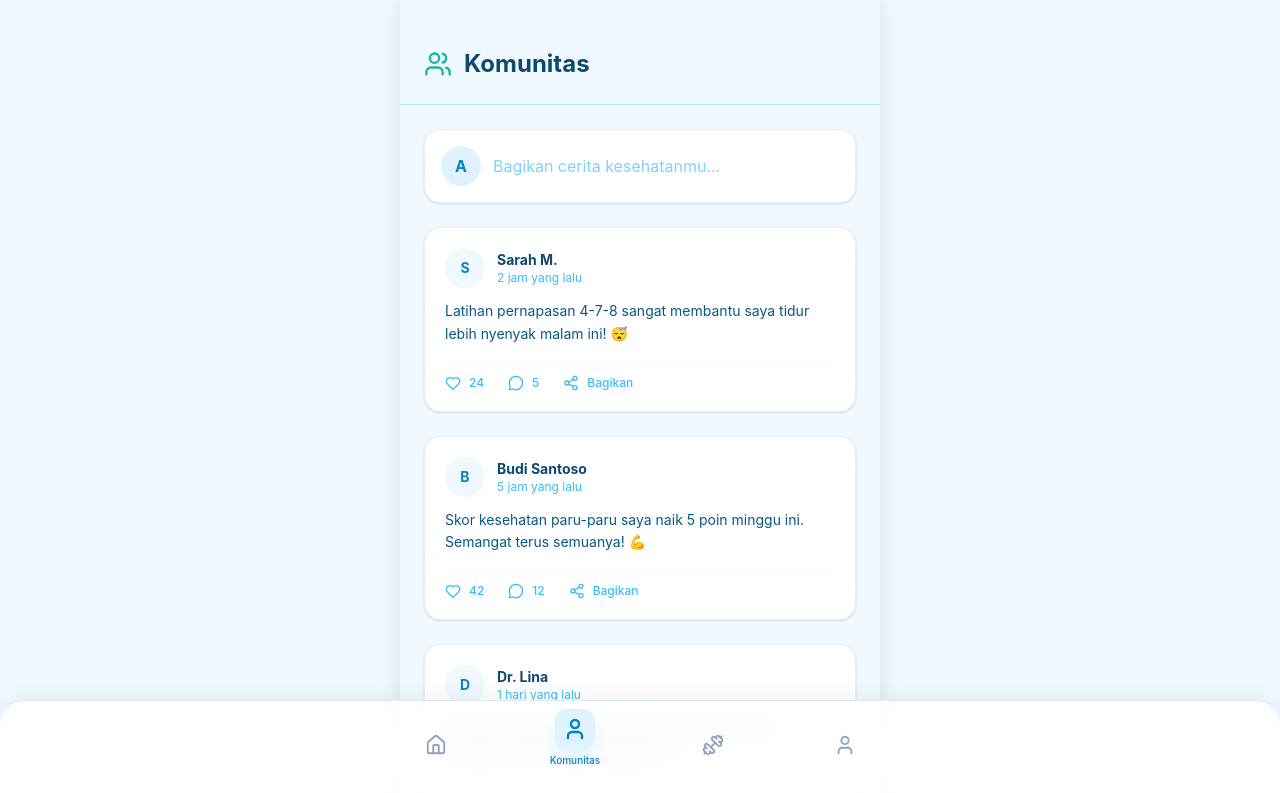
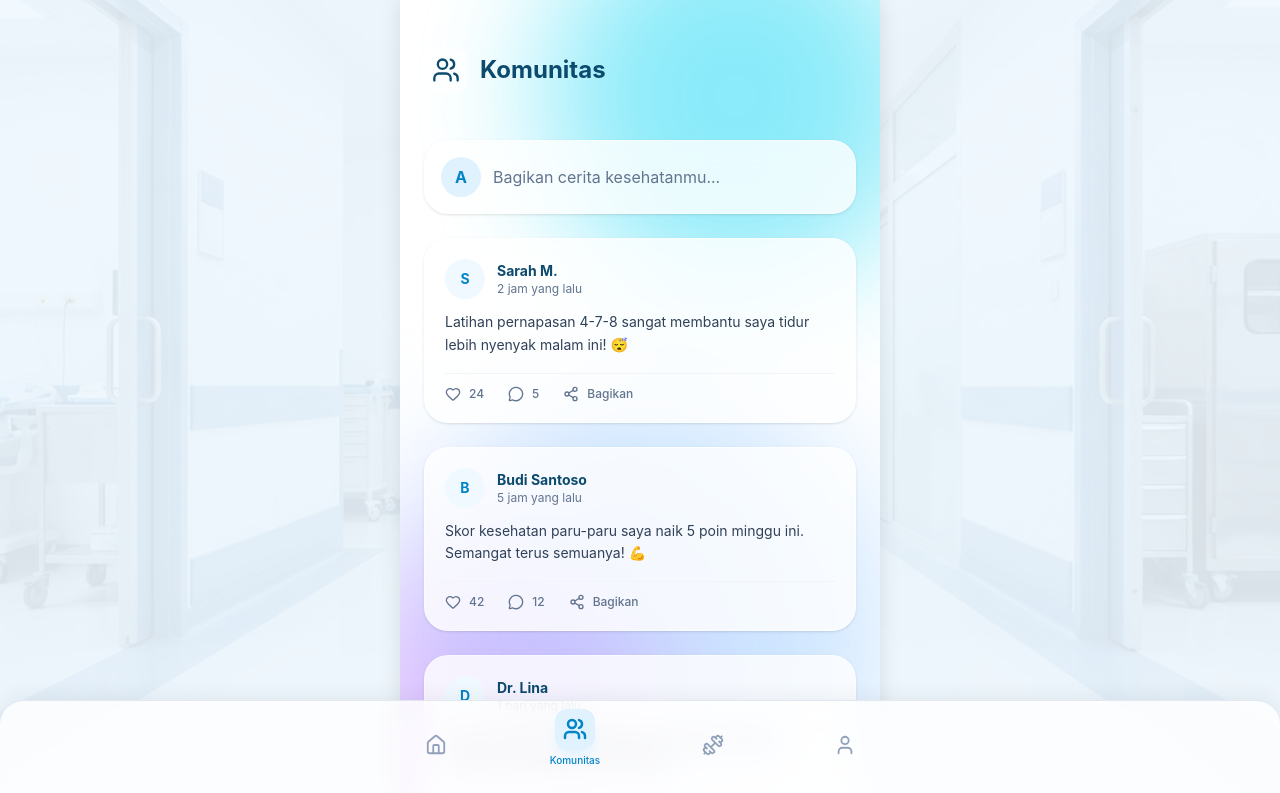
Before and after one commit to primeell/RAHHHHHHH, a React (Vite) app in the folder respiscan-app/: page /community in a window 1280 px wide. Shown: the top 793 px of the page. Built offline with nearby package versions, Linux system fonts and the light colour scheme.

Commit message:
background community

```diff
--- a/respiscan-app/src/components/BottomNav.jsx
+++ b/respiscan-app/src/components/BottomNav.jsx
@@ -1,5 +1,5 @@
 import React from 'react';
-import { Home, Activity, Dumbbell, User } from 'lucide-react';
+import { Home, Activity, Dumbbell, User, Users } from 'lucide-react';
 import { useNavigate, useLocation } from 'react-router-dom';
 
 import { useTheme } from '../context/ThemeContext';
@@ -11,7 +11,7 @@ const BottomNav = () => {
 
     const navItems = [
         { icon: Home, label: 'Beranda', path: '/dashboard' },
-        { icon: User, label: 'Komunitas', path: '/community' }, // Replaced Activity/Pindai
+        { icon: Users, label: 'Komunitas', path: '/community' }, // Replaced Activity/Pindai
         { icon: Dumbbell, label: 'Latihan', path: '/exercise' },
         { icon: User, label: 'Profil', path: '/profile' },
     ];
--- a/respiscan-app/src/pages/Community.jsx
+++ b/respiscan-app/src/pages/Community.jsx
@@ -34,58 +34,72 @@ const Community = () => {
     ];
 
     return (
-        <div className={`min-h-screen pb-24 transition-colors duration-300 ${isDarkMode ? 'bg-slate-900 text-white' : 'bg-hospital-blue-50 text-hospital-blue-900'}`}>
+        <div className="min-h-screen relative pb-24 overflow-hidden font-sans">
+            {/* Background */}
+            <div
+                className="fixed inset-0 w-full h-full -z-20 bg-cover bg-center bg-no-repeat"
+                style={{ backgroundImage: "url('/hospital-bg.png')" }}
+            />
+            <div className={`fixed inset-0 w-full h-full -z-10 ${isDarkMode ? 'bg-hospital-blue-900/90' : 'bg-hospital-blue-50/90 transition-colors duration-300'}`} />
+
+            {/* Ambient Decorations */}
+            <div className={`absolute top-[-10%] right-[-10%] w-96 h-96 rounded-full blur-3xl opacity-20 animate-pulse pointer-events-none transition-colors duration-700 ${isDarkMode ? 'bg-blue-600' : 'bg-cyan-400'}`}></div>
+            <div className={`absolute bottom-[10%] left-[-10%] w-80 h-80 rounded-full blur-3xl opacity-20 animate-pulse pointer-events-none transition-colors duration-700 delay-1000 ${isDarkMode ? 'bg-purple-600' : 'bg-fuchsia-400'}`}></div>
+            <div className={`absolute top-[40%] left-[50%] transform -translate-x-1/2 w-[500px] h-[500px] rounded-full blur-3xl opacity-10 animate-pulse pointer-events-none transition-colors duration-700 delay-500 ${isDarkMode ? 'bg-indigo-600' : 'bg-blue-300'}`}></div>
+
             {/* Header */}
-            <div className={`p-6 pt-12 sticky top-0 z-10 backdrop-blur-md border-b ${isDarkMode ? 'bg-slate-900/80 border-slate-800' : 'bg-hospital-blue-50/80 border-hospital-blue-200'}`}>
+            <div className="px-6 pt-12 pb-6 sticky top-0 z-10">
                 <div className="flex items-center gap-3">
-                    <Users size={28} className={isDarkMode ? 'text-blue-400' : 'text-medical-teal-500'} />
-                    <h1 className="text-2xl font-bold font-display">Komunitas</h1>
+                    <div className={`p-2 rounded-xl backdrop-blur-md ${isDarkMode ? 'bg-slate-800/50' : 'bg-white/50'}`}>
+                        <Users size={28} className={isDarkMode ? 'text-blue-400' : 'text-medical-teal-600'} />
+                    </div>
+                    <h1 className={`text-2xl font-bold font-display ${isDarkMode ? 'text-white' : 'text-hospital-blue-900'}`}>Komunitas</h1>
                 </div>
             </div>
 
             {/* Content */}
             <div className="p-6 space-y-6">
                 {/* Create Post Input */}
-                <div className={`p-4 rounded-2xl shadow-sm ${isDarkMode ? 'bg-slate-800 border border-slate-700' : 'bg-white border border-hospital-blue-100'}`}>
+                <div className={`p-4 rounded-3xl shadow-sm border backdrop-blur-xl ${isDarkMode ? 'bg-slate-800/80 border-slate-700/50' : 'bg-white/80 border-white/50'}`}>
                     <div className="flex gap-3">
-                        <div className={`w-10 h-10 rounded-full flex items-center justify-center ${isDarkMode ? 'bg-blue-900 text-blue-300' : 'bg-hospital-blue-100 text-hospital-blue-600'}`}>
+                        <div className={`w-10 h-10 rounded-full flex items-center justify-center ${isDarkMode ? 'bg-blue-900/50 text-blue-300' : 'bg-hospital-blue-100 text-hospital-blue-600'}`}>
                             <span className="font-bold">A</span>
                         </div>
                         <input
                             type="text"
                             placeholder="Bagikan cerita kesehatanmu..."
-                            className={`flex-1 bg-transparent outline-none ${isDarkMode ? 'placeholder-slate-500 text-white' : 'placeholder-hospital-blue-300 text-hospital-blue-900'}`}
+                            className={`flex-1 bg-transparent outline-none ${isDarkMode ? 'placeholder-slate-400 text-white' : 'placeholder-slate-500 text-hospital-blue-900'}`}
                         />
                     </div>
                 </div>
 
                 {/* Feed */}
                 {posts.map(post => (
-                    <div key={post.id} className={`p-5 rounded-2xl shadow-sm border ${isDarkMode ? 'bg-slate-800 border-slate-700' : 'bg-white border-hospital-blue-100'}`}>
+                    <div key={post.id} className={`p-5 rounded-3xl shadow-sm border backdrop-blur-xl ${isDarkMode ? 'bg-slate-800/80 border-slate-700/50' : 'bg-white/80 border-white/50'}`}>
                         <div className="flex items-center justify-between mb-3">
                             <div className="flex items-center gap-3">
                                 <div className={`w-10 h-10 rounded-full flex items-center justify-center font-bold text-sm ${isDarkMode ? 'bg-slate-700 text-slate-300' : 'bg-hospital-blue-50 text-hospital-blue-600'}`}>
                                     {post.user.charAt(0)}
                                 </div>
                                 <div>
-                                    <h3 className="font-bold text-sm">{post.user}</h3>
-                                    <p className={`text-xs ${isDarkMode ? 'text-slate-500' : 'text-hospital-blue-400'}`}>{post.time}</p>
+                                    <h3 className={`font-bold text-sm ${isDarkMode ? 'text-white' : 'text-hospital-blue-900'}`}>{post.user}</h3>
+                                    <p className={`text-xs ${isDarkMode ? 'text-slate-400' : 'text-slate-500'}`}>{post.time}</p>
                                 </div>
                             </div>
                         </div>
 
-                        <p className={`mb-4 text-sm leading-relaxed ${isDarkMode ? 'text-slate-300' : 'text-hospital-blue-800'}`}>
+                        <p className={`mb-4 text-sm leading-relaxed ${isDarkMode ? 'text-slate-300' : 'text-slate-700'}`}>
                             {post.content}
                         </p>
 
-                        <div className={`flex items-center gap-6 pt-3 border-t ${isDarkMode ? 'border-slate-700' : 'border-hospital-blue-50'}`}>
-                            <button className={`flex items-center gap-2 text-xs font-medium transition-colors ${isDarkMode ? 'text-slate-400 hover:text-red-400' : 'text-hospital-blue-400 hover:text-red-500'}`}>
+                        <div className={`flex items-center gap-6 pt-3 border-t ${isDarkMode ? 'border-slate-700/50' : 'border-slate-100'}`}>
+                            <button className={`flex items-center gap-2 text-xs font-medium transition-colors ${isDarkMode ? 'text-slate-400 hover:text-red-400' : 'text-slate-500 hover:text-red-500'}`}>
                                 <Heart size={16} /> {post.likes}
                             </button>
-                            <button className={`flex items-center gap-2 text-xs font-medium transition-colors ${isDarkMode ? 'text-slate-400 hover:text-blue-400' : 'text-hospital-blue-400 hover:text-medical-teal-500'}`}>
+                            <button className={`flex items-center gap-2 text-xs font-medium transition-colors ${isDarkMode ? 'text-slate-400 hover:text-blue-400' : 'text-slate-500 hover:text-medical-teal-500'}`}>
                                 <MessageCircle size={16} /> {post.comments}
                             </button>
-                            <button className={`flex items-center gap-2 text-xs font-medium transition-colors ${isDarkMode ? 'text-slate-400 hover:text-green-400' : 'text-hospital-blue-400 hover:text-green-500'}`}>
+                            <button className={`flex items-center gap-2 text-xs font-medium transition-colors ${isDarkMode ? 'text-slate-400 hover:text-green-400' : 'text-slate-500 hover:text-green-500'}`}>
                                 <Share2 size={16} /> Bagikan
                             </button>
                         </div>
--- a/respiscan-app/src/pages/Dashboard.jsx
+++ b/respiscan-app/src/pages/Dashboard.jsx
@@ -110,14 +110,14 @@ const Dashboard = () => {
     };
 
     return (
-        <div className={`min-h-screen relative pb-32 overflow-hidden font-sans transition-colors duration-300 ${isDarkMode ? 'bg-slate-900' : 'bg-hospital-blue-900'}`}>
+        <div className={`min-h-screen relative pb-32 overflow-hidden font-sans transition-colors duration-300 ${isDarkMode ? 'bg-hospital-blue-950' : 'bg-hospital-blue-900'}`}>
             <div
                 className="fixed inset-0 w-full h-full -z-20 bg-cover bg-center bg-no-repeat opacity-50"
                 style={{ backgroundImage: "url('/hospital-bg.png')" }}
             />
 
             {/* Dark Overlay to ensure readability */}
-            <div className={`fixed inset-0 w-full h-full -z-10 transition-colors duration-300 ${isDarkMode ? 'bg-slate-900/90' : 'bg-hospital-blue-900/70'}`} />
+            <div className={`fixed inset-0 w-full h-full -z-10 transition-colors duration-300 ${isDarkMode ? 'bg-hospital-blue-950/90' : 'bg-hospital-blue-900/70'}`} />
 
             {/* Ambient Decorations */}
             <div className={`absolute top-[-10%] right-[-10%] w-96 h-96 rounded-full blur-3xl opacity-20 animate-pulse pointer-events-none transition-colors duration-700 ${isDarkMode ? 'bg-blue-600' : 'bg-cyan-400'}`}></div>
```
